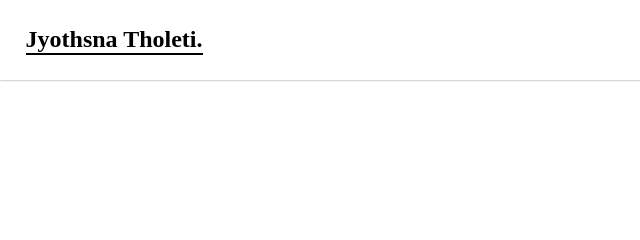
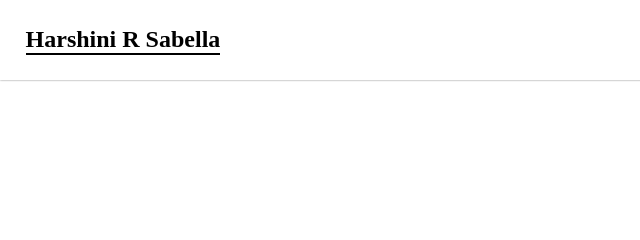
Before and after one commit to venkicodes/harshini, a website: page index.html in a window 1280 px wide. Shown: the top 240 px of the page, 0-640 px from the left. Drawn offline with Linux system fonts and the light colour scheme.

Commit message:
Update index.html

```diff
--- a/index.html
+++ b/index.html
@@ -5,12 +5,12 @@
     <meta http-equiv="X-UA-Compatible" content="IE=edge">
     <meta name="viewport" content="width=device-width, initial-scale=1.0">
     <link rel="stylesheet" href="style.css">
-    <title>Jyothsna tholeti</title>
+    <title>Harshini R Sabella</title>
 </head>
 <body>
     <div id="header">
         <div id="name">
-            <h2>Jyothsna Tholeti.</h2>
+            <h2>Harshini R Sabella</h2>
         </div>
         <div id="cont">
             <a href="#">Skills</a>
```
